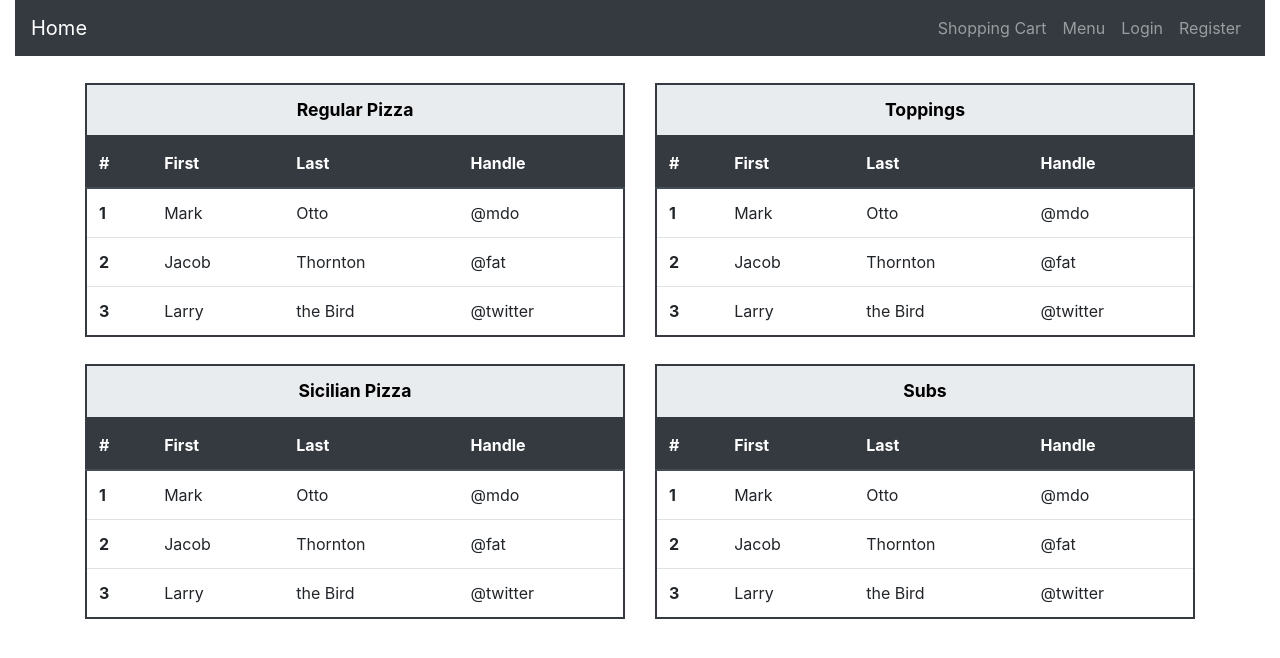
After one commit to A-Fayez/ecommerce, a Django app: page /menu in a window 1280 px wide. The commit adds this page. Shown: the top 658 px of the page. Run offline with Django 3.2, Linux system fonts and the light colour scheme; some libraries are stand-ins or nearby versions.

Commit message:
Menu markup template

```diff
--- a/orders/static/styles.css
+++ b/orders/static/styles.css
@@ -15,3 +15,19 @@ body {
   width: 250px;
   margin: 0 auto;
 }
+
+table {
+  margin-top: 5%;
+  border: 2px solid #343A40;
+}
+
+table caption {
+  caption-side: top;
+  margin: auto;
+  background:#E9ECEF;
+  font-weight: bold;
+  font-size: 1.1em;
+  color: black;
+  text-align: center;
+  border: 2px solid #343A40;
+}
--- a/orders/templates/pizza/base_navbar.html
+++ b/orders/templates/pizza/base_navbar.html
@@ -9,7 +9,7 @@
                 <a href="#" class="nav-link">Shopping Cart</a>
             </li>
             <li class="nav-item">
-                <a href="#" class="nav-link">Menu</a>
+                <a href="{% url 'menu' %}" class="nav-link">Menu</a>
             </li>
             <li class="nav-item">
                 <a href="{% url 'login' %}" class="nav-link">Login</a>
--- /dev/null
+++ b/orders/templates/pizza/menu.html
@@ -0,0 +1,139 @@
+<!-- This will change after creating menu models, pass menu items as a context object -->
+
+{% extends 'pizza/base.html' %}
+{% block title %}Menu{% endblock title %}
+
+{% block body %}
+<div class="row">
+  <div class="col">
+    <table class="table">
+      <caption>Regular Pizza</caption>
+      <thead class="thead-dark">
+        <tr>
+          <th scope="col">#</th>
+          <th scope="col">First</th>
+          <th scope="col">Last</th>
+          <th scope="col">Handle</th>
+        </tr>
+      </thead>
+      <tbody>
+        <tr>
+          <th scope="row">1</th>
+          <td>Mark</td>
+          <td>Otto</td>
+          <td>@mdo</td>
+        </tr>
+        <tr>
+          <th scope="row">2</th>
+          <td>Jacob</td>
+          <td>Thornton</td>
+          <td>@fat</td>
+        </tr>
+        <tr>
+          <th scope="row">3</th>
+          <td>Larry</td>
+          <td>the Bird</td>
+          <td>@twitter</td>
+        </tr>
+      </tbody>
+    </table>
+
+    <table class="table">
+      <caption>Sicilian Pizza</caption>
+      <thead class="thead-dark">
+        <tr>
+          <th scope="col">#</th>
+          <th scope="col">First</th>
+          <th scope="col">Last</th>
+          <th scope="col">Handle</th>
+        </tr>
+      </thead>
+      <tbody>
+        <tr>
+          <th scope="row">1</th>
+          <td>Mark</td>
+          <td>Otto</td>
+          <td>@mdo</td>
+        </tr>
+        <tr>
+          <th scope="row">2</th>
+          <td>Jacob</td>
+          <td>Thornton</td>
+          <td>@fat</td>
+        </tr>
+        <tr>
+          <th scope="row">3</th>
+          <td>Larry</td>
+          <td>the Bird</td>
+          <td>@twitter</td>
+        </tr>
+      </tbody>
+    </table>
+  </div>
+  <div class="col">
+    <table class="table">
+      <caption>Toppings</caption>
+      <thead class="thead-dark">
+        <tr>
+          <th scope="col">#</th>
+          <th scope="col">First</th>
+          <th scope="col">Last</th>
+          <th scope="col">Handle</th>
+        </tr>
+      </thead>
+      <tbody>
+        <tr>
+          <th scope="row">1</th>
+          <td>Mark</td>
+          <td>Otto</td>
+          <td>@mdo</td>
+        </tr>
+        <tr>
+          <th scope="row">2</th>
+          <td>Jacob</td>
+          <td>Thornton</td>
+          <td>@fat</td>
+        </tr>
+        <tr>
+          <th scope="row">3</th>
+          <td>Larry</td>
+          <td>the Bird</td>
+          <td>@twitter</td>
+        </tr>
+      </tbody>
+    </table>
+
+    <table class="table">
+      <caption>Subs</caption>
+      <thead class="thead-dark">
+        <tr>
+          <th scope="col">#</th>
+          <th scope="col">First</th>
+          <th scope="col">Last</th>
+          <th scope="col">Handle</th>
+        </tr>
+      </thead>
+      <tbody>
+        <tr>
+          <th scope="row">1</th>
+          <td>Mark</td>
+          <td>Otto</td>
+          <td>@mdo</td>
+        </tr>
+        <tr>
+          <th scope="row">2</th>
+          <td>Jacob</td>
+          <td>Thornton</td>
+          <td>@fat</td>
+        </tr>
+        <tr>
+          <th scope="row">3</th>
+          <td>Larry</td>
+          <td>the Bird</td>
+          <td>@twitter</td>
+        </tr>
+      </tbody>
+    </table>
+  </div>
+</div>
+{% endblock body %}
--- a/orders/urls.py
+++ b/orders/urls.py
@@ -6,4 +6,5 @@ urlpatterns = [
     path("", views.index, name="homepage"),
     path("login", views.login, name="login"),
     path("register", views.register, name="register"),
+    path("menu", views.menu, name="menu"),
 ]
--- a/orders/views.py
+++ b/orders/views.py
@@ -12,3 +12,7 @@ def login(request):
 
 def register(request):
     return render(request, "pizza/register.html")
+
+
+def menu(request):
+    return render(request, "pizza/menu.html")
```
Also changed, not shown: 1 other file.
